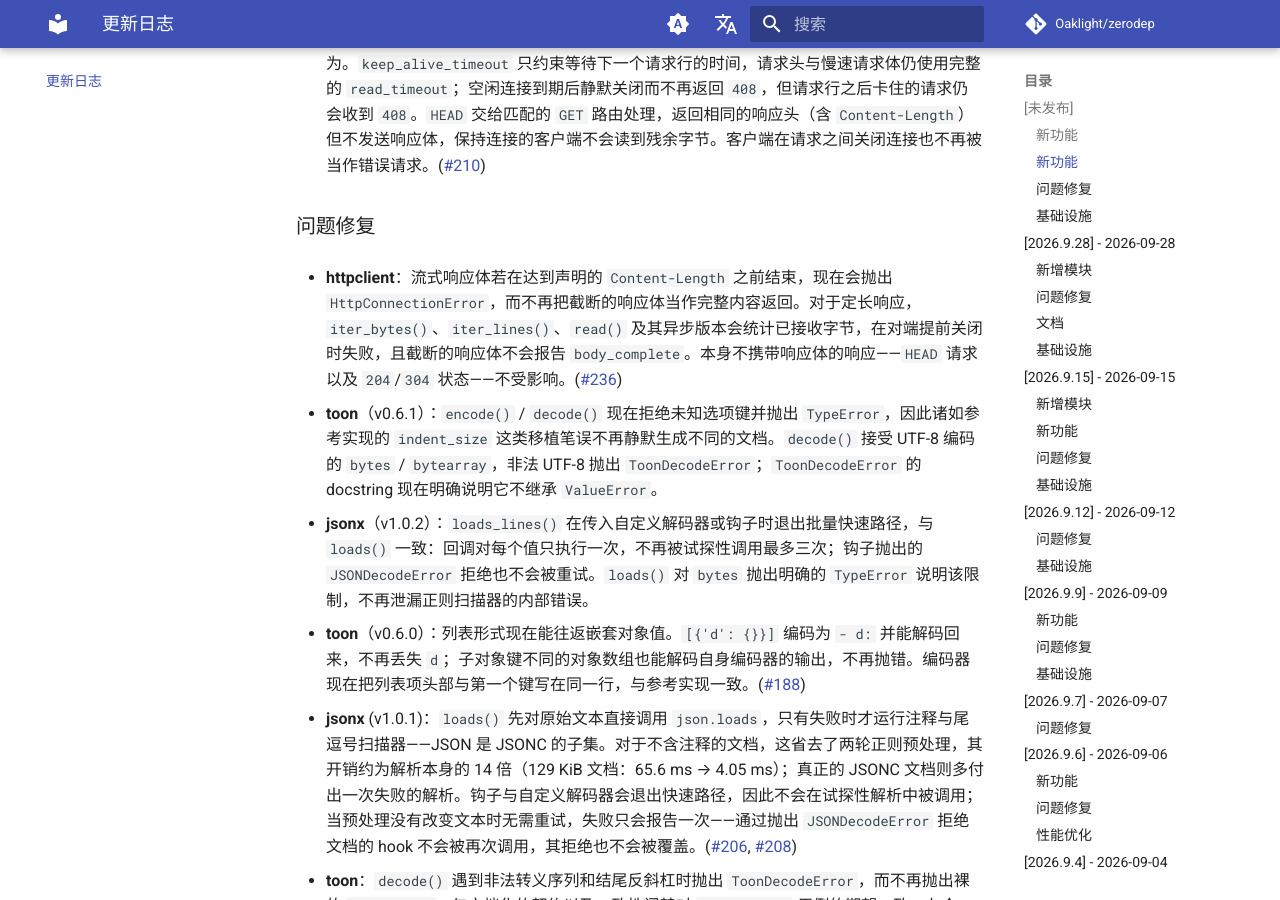
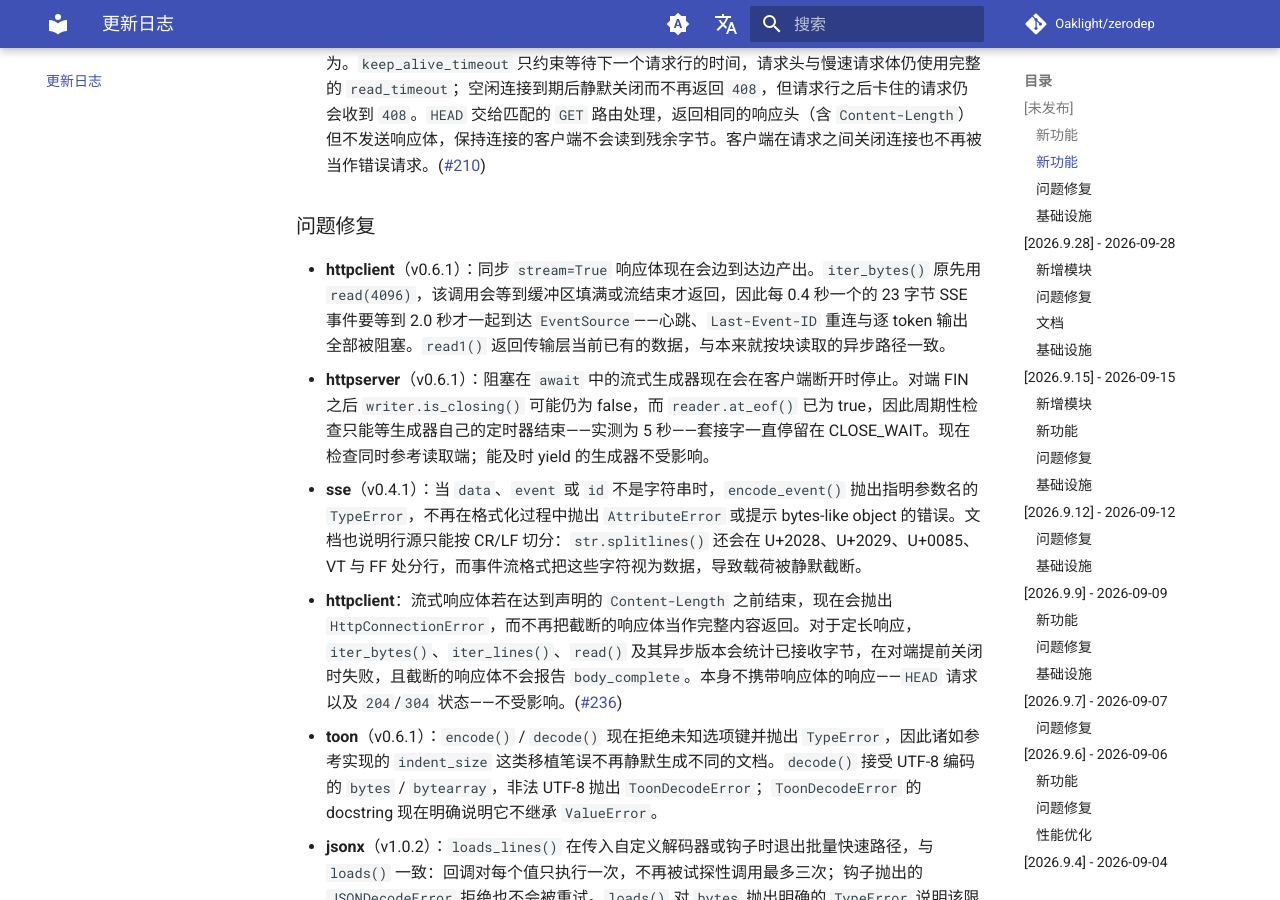
Before and after one commit to Oaklight/zerodep, an MkDocs documentation site: the page built from docs/changelog.md, in a window 1280 px wide and 900 px high, scrolled down 1387 px. Built offline with MkDocs 1.6.1 and Material for MkDocs 9.7.7, drawn with Linux system fonts in a browser that asks for light colours; comment, search, counter and statistics services are not loaded; some of the changed text lies outside the part shown.

Commit message:
docs：记录流式修复并更正 SSE 失败模式

```diff
--- a/docs/changelog.md
+++ b/docs/changelog.md
@@ -20,6 +20,9 @@
 
 ### 问题修复
 
+- **httpclient**（v0.6.1）：同步 `stream=True` 响应体现在会边到达边产出。`iter_bytes()` 原先用 `read(4096)`，该调用会等到缓冲区填满或流结束才返回，因此每 0.4 秒一个的 23 字节 SSE 事件要等到 2.0 秒才一起到达 `EventSource`——心跳、`Last-Event-ID` 重连与逐 token 输出全部被阻塞。`read1()` 返回传输层当前已有的数据，与本来就按块读取的异步路径一致。
+- **httpserver**（v0.6.1）：阻塞在 `await` 中的流式生成器现在会在客户端断开时停止。对端 FIN 之后 `writer.is_closing()` 可能仍为 false，而 `reader.at_eof()` 已为 true，因此周期性检查只能等生成器自己的定时器结束——实测为 5 秒——套接字一直停留在 CLOSE_WAIT。现在检查同时参考读取端；能及时 yield 的生成器不受影响。
+- **sse**（v0.4.1）：当 `data`、`event` 或 `id` 不是字符串时，`encode_event()` 抛出指明参数名的 `TypeError`，不再在格式化过程中抛出 `AttributeError` 或提示 bytes-like object 的错误。文档也说明行源只能按 CR/LF 切分：`str.splitlines()` 还会在 U+2028、U+2029、U+0085、VT 与 FF 处分行，而事件流格式把这些字符视为数据，导致载荷被静默截断。
 - **httpclient**：流式响应体若在达到声明的 `Content-Length` 之前结束，现在会抛出 `HttpConnectionError`，而不再把截断的响应体当作完整内容返回。对于定长响应，`iter_bytes()`、`iter_lines()`、`read()` 及其异步版本会统计已接收字节，在对端提前关闭时失败，且截断的响应体不会报告 `body_complete`。本身不携带响应体的响应——`HEAD` 请求以及 `204`/`304` 状态——不受影响。([#236](https://github.com/Oaklight/zerodep/issues/236))
 
 - **toon**（v0.6.1）：`encode()` / `decode()` 现在拒绝未知选项键并抛出 `TypeError`，因此诸如参考实现的 `indent_size` 这类移植笔误不再静默生成不同的文档。`decode()` 接受 UTF-8 编码的 `bytes` / `bytearray`，非法 UTF-8 抛出 `ToonDecodeError`；`ToonDecodeError` 的 docstring 现在明确说明它不继承 `ValueError`。
@@ -38,6 +41,7 @@
 
 ### 基础设施
 
+- **Makefile**：`make test` 与 `make benchmark` 现在覆盖全部模块——73 个测试文件与 42 个基准测试。此前手工维护的聚合列表漏掉了 24 个模块（包括 `httpserver` 与 `s3`），而帮助文本承诺的是“所有模块”；`make test` 也会传入 `-rs`，让跳过原因可见。CI 直接运行 `pytest`，因此不受影响，但 `AGENTS.md` 所述的本地门禁并不完整。
 - **Makefile**：`sse` 一直没有对应目标，`make test` 会静默跳过它的 67 个测试，而 CI 中直接调用的 `pytest` 却会运行。现在新增 `make test-sse` 与 `make benchmark-sse`，两者都已加入 `test`/`benchmark` 聚合目标，并由 `-rs` 报告跳过原因。httpclient 与 httpserver 文档页也已交叉链接到 `sse`，分别对应事件流消费与服务端编码。([#242](https://github.com/Oaklight/zerodep/issues/242))
 - **基准测试模块在缺少 `pytest-benchmark` 时跳过**：41 个 `test_*_benchmark.py` 中有 40 个直接使用 `benchmark` fixture 而未做防护，因此在未安装基准测试 extras 的环境中，每个用例都会被报告为 `fixture 'benchmark' not found` 错误而不是跳过。现在它们都会调用 `pytest.importorskip("pytest_benchmark")`。
 - **基准测试**：基准工作流现在通过 `bench-toon` 的 git pin 安装 TOON 参考实现，而不是未固定的 `git+` 安装加 `|| true`，并断言产物中存在 `toon/` 行。参考实现安装失败现在会让任务失败，而不是静默丢弃对比结果，与 `s3` 已有的保护一致。
```
Also changed, not shown: docs/modules/httpserver.md (+3 -1 lines), docs/modules/index.md (+3 -3 lines), docs/modules/sse.md (+2 -0 lines).
